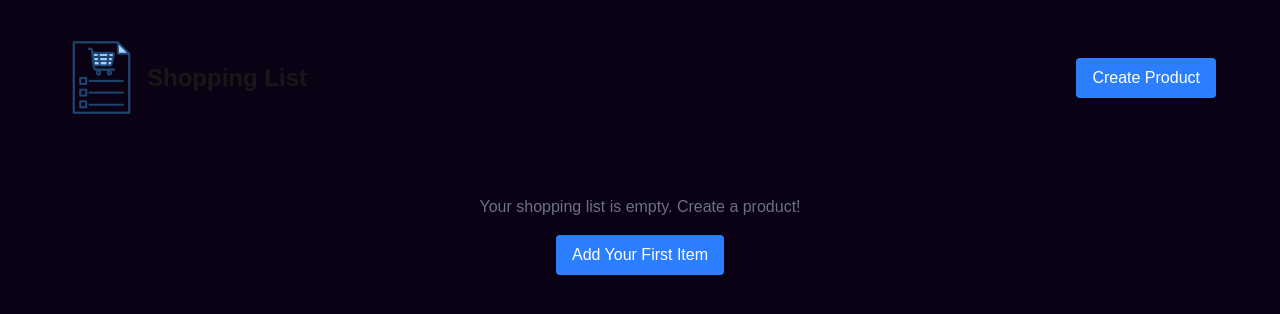
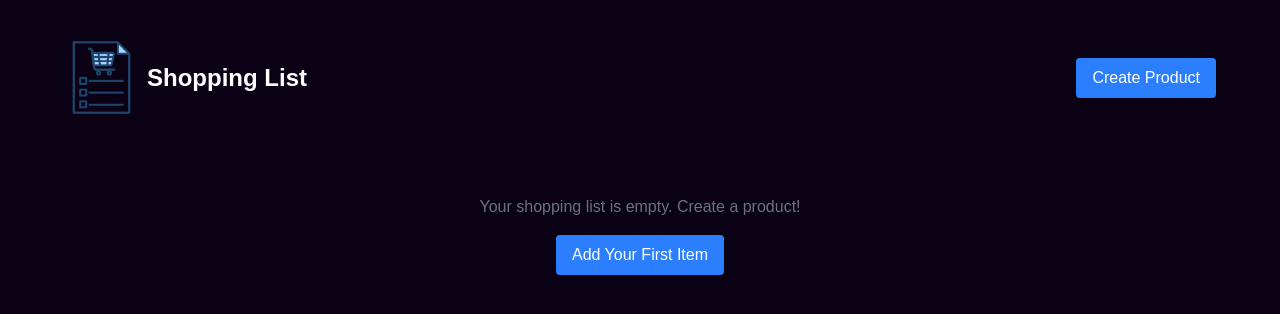
Before and after one commit to RaqVar/ShoppingListApp, a Next.js app: page / in a window 1280 px wide. Shown: the top 314 px of the page. Built offline with nearby package versions, Linux system fonts and the light colour scheme.

Commit message:
Fix bugs finalized

```diff
--- a/src/components/ShoppingList.tsx
+++ b/src/components/ShoppingList.tsx
@@ -27,7 +27,7 @@ export const ShopList = () => {
       <div className="flex flex-col sm:flex-row justify-between items-start sm:items-center mb-6 md:mb-10 gap-4">
         <div className="flex items-center">
           <img src="/images/Create.png" alt="Shopping List Logo" width={50} height={50} className="md:w-[75px] md:h-[75px]" />
-          <h1 className="text-xl md:text-2xl font-bold ml-2">Shopping List</h1>
+          <h1 className="text-white text-xl md:text-2xl font-bold ml-2">Shopping List</h1>
         </div>
         <button
           onClick={handleCreateProduct}
```
